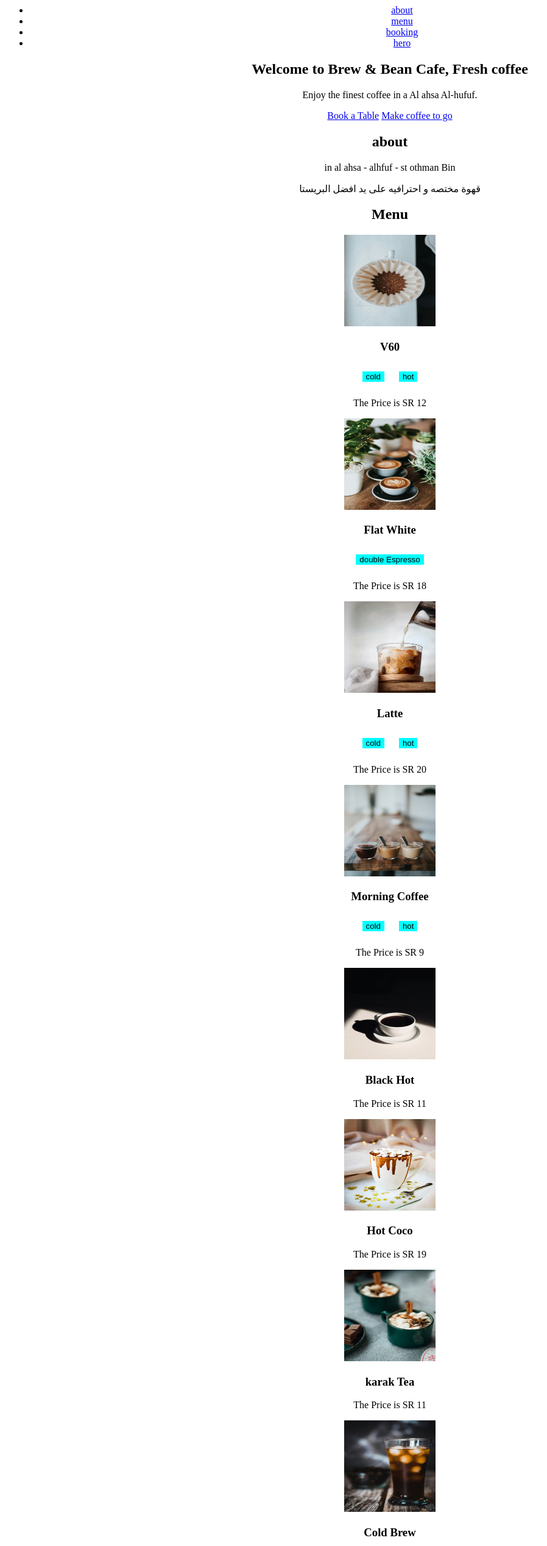
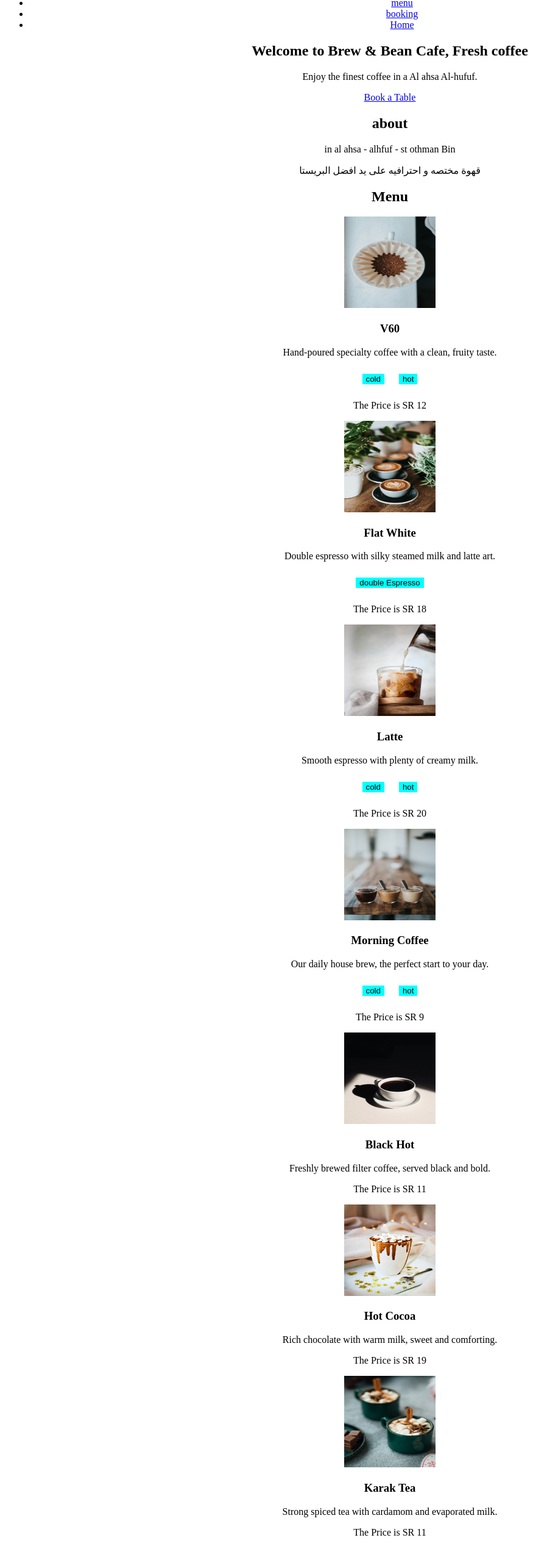
Before and after one commit to ahmed71huz/Brew-and-bean-cafe, a plain HTML site: page index.html in a window 1280 px wide. Shown: the part 72-2607 px from the top of the page at 61% size, without its empty margins (0-898 px from the left). Drawn offline with Linux system fonts and the light colour scheme.

Commit message:
add meun

```diff
--- a/index.html
+++ b/index.html
@@ -8,23 +8,22 @@
 </head>
 <body>
     <header>
-        <h1>Brew & Bean Cafe</h1>
-
+        <p class="logo">Brew & Bean Cafe</p>
     <nav>
         <ul>
             <li><a href="#about-el">about</a></li>
             <li><a href="#menu-el">menu</a></li>
             <li><a href="#booking-el">booking</a></li>
-            <li><a href="#hero-el">hero</a></li>
+            <li><a href="#hero-el">Home</a></li>
         </ul>
     </nav>
     </header>
     <main>
         <section id="hero-el">
-            <h2>Welcome to Brew & Bean Cafe, Fresh coffee</h2>
+            <h1>Welcome to Brew & Bean Cafe, Fresh coffee</h1>
             <p>Enjoy the finest coffee in a Al ahsa Al-hufuf.</p>
             <a href="#booking-el">Book a Table</a>
-            <a href="#make-it">Make coffee to go </a>
+            <!-- <a href="#make-it">Make coffee to go </a> -->
         </section>
         <section id="about-el">
             <h2>about</h2>
@@ -37,6 +36,7 @@
             <article>
                 <img src="images/v60-cofe.jpg" alt="v60 pour-over coffee">
                 <h3>V60</h3>
+                <p class="description">Hand-poured specialty coffee with a clean, fruity taste.</p>
                 <button>cold</button>
                 <button>hot </button>
                 <p>The Price is SR 12</p>
@@ -44,13 +44,15 @@
             <article>
                 <img src="images/flat-white.jpg" alt="flat white with beautiful art">
                 <h3>Flat White</h3>
+                <p class="description">Double espresso with silky steamed milk and latte art.</p>
                 <button>double Espresso </button>
                 <p>The Price is SR 18</p>
 
             </article>
             <article>
-                <img src="images/latte.jpg" alt="latte come hot or cold ">
+                <img src="images/latte.jpg" alt="latte with latte art">
                 <h3>Latte</h3>
+                <p class="description">Smooth espresso with plenty of creamy milk.</p>
                 <button>cold</button>
                 <button>hot </button>
                 <p>The Price is SR 20</p>
@@ -58,6 +60,7 @@
             <article>
                 <img src="images/morning.jpg" alt="morning coffee ">
                 <h3>Morning Coffee</h3>
+                <p class="description">Our daily house brew, the perfect start to your day.</p>
                 <button>cold</button>
                 <button>hot </button>
                 <p>The Price is SR 9</p>
@@ -65,26 +68,30 @@
             <article>
                 <img src="images/black-hot.jpg" alt="black filter coffee ">
                 <h3>Black Hot</h3>
+                <p class="description">Freshly brewed filter coffee, served black and bold.</p>
                 <p>The Price is SR 11</p>
             </article>
             <article>
-                <img src="images/hot-coco.jpg" alt="hot coco ">
-                <h3>Hot Coco</h3>
+                <img src="images/hot-coco.jpg" alt="hot cocoa ">
+                <h3>Hot Cocoa</h3>
+                <p class="description">Rich chocolate with warm milk, sweet and comforting.</p>
                 <p>The Price is SR 19</p>
             </article>
             <article>
                 <img src="images/carck.jpg" alt="karak tea ">
-                <h3>karak Tea</h3>
+                <h3>Karak Tea</h3>
+                <p class="description">Strong spiced tea with cardamom and evaporated milk.</p>
                 <p>The Price is SR 11</p>
             </article>
             <article>
                 <img src="images/cold-pros.jpg" alt="cold Brew">
                 <h3>Cold Brew</h3>
+                <p class="description">Coffee slow-steeped for 18 hours, smooth and refreshing.</p>
                 <p>The Price is SR 22</p>
             </article>
         </section>
         <section id="booking-el">
-            <h3>Book a Table</h3>
+            <h2>Book a Table</h2>
             <form>
                 <label for="name">Full Name:</label>
                 <input type="text" id="name" name="name" required>
@@ -104,7 +111,7 @@
         <p>&copy; 2026 Brew & Bean Cafe. All rights reserved.</p>
         <section>
             <h2>Contact Us</h2>
-            <p>Email:brew@coffe.com</p>
+            <p>Email:brew@coffee.com</p>
             <p>Phone: +966 123 456 789</p>
         </section>
         <ul>
```
